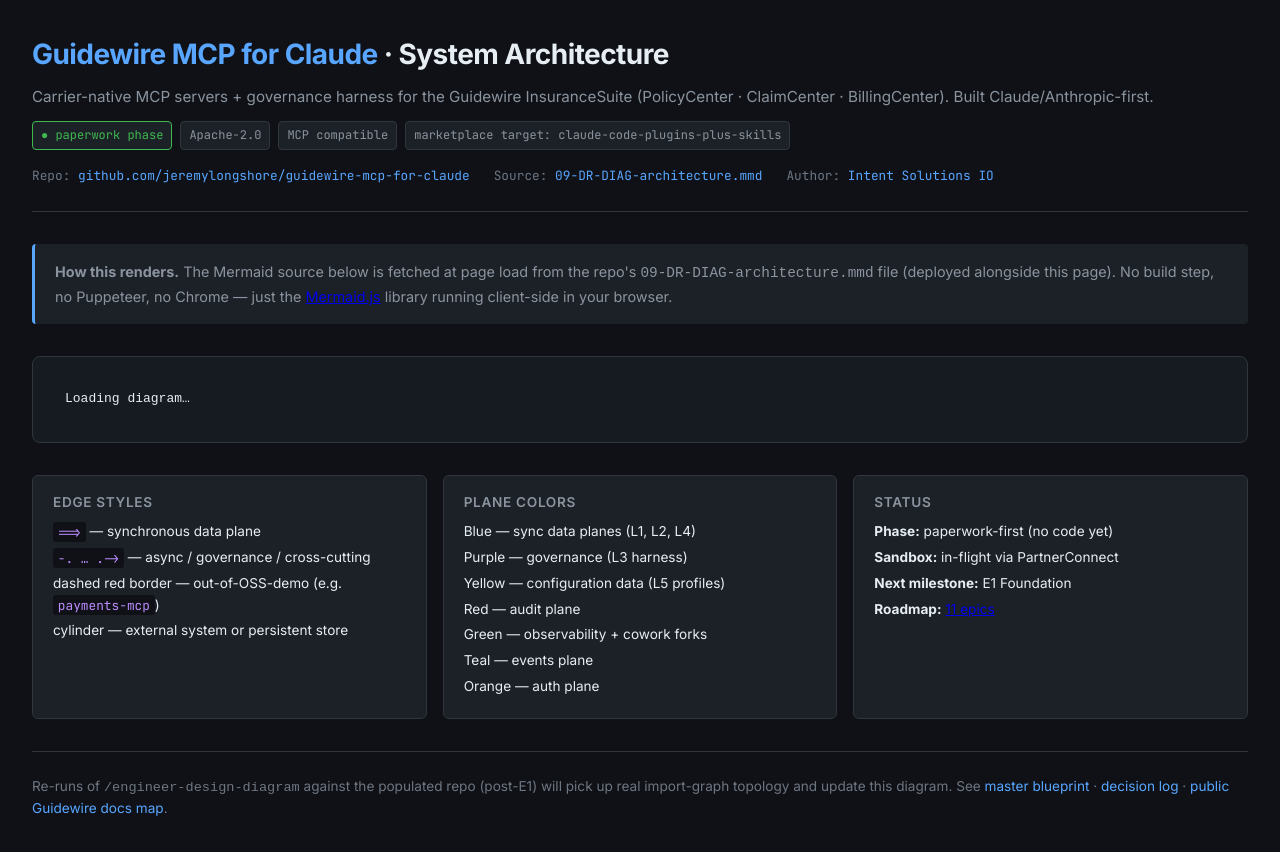
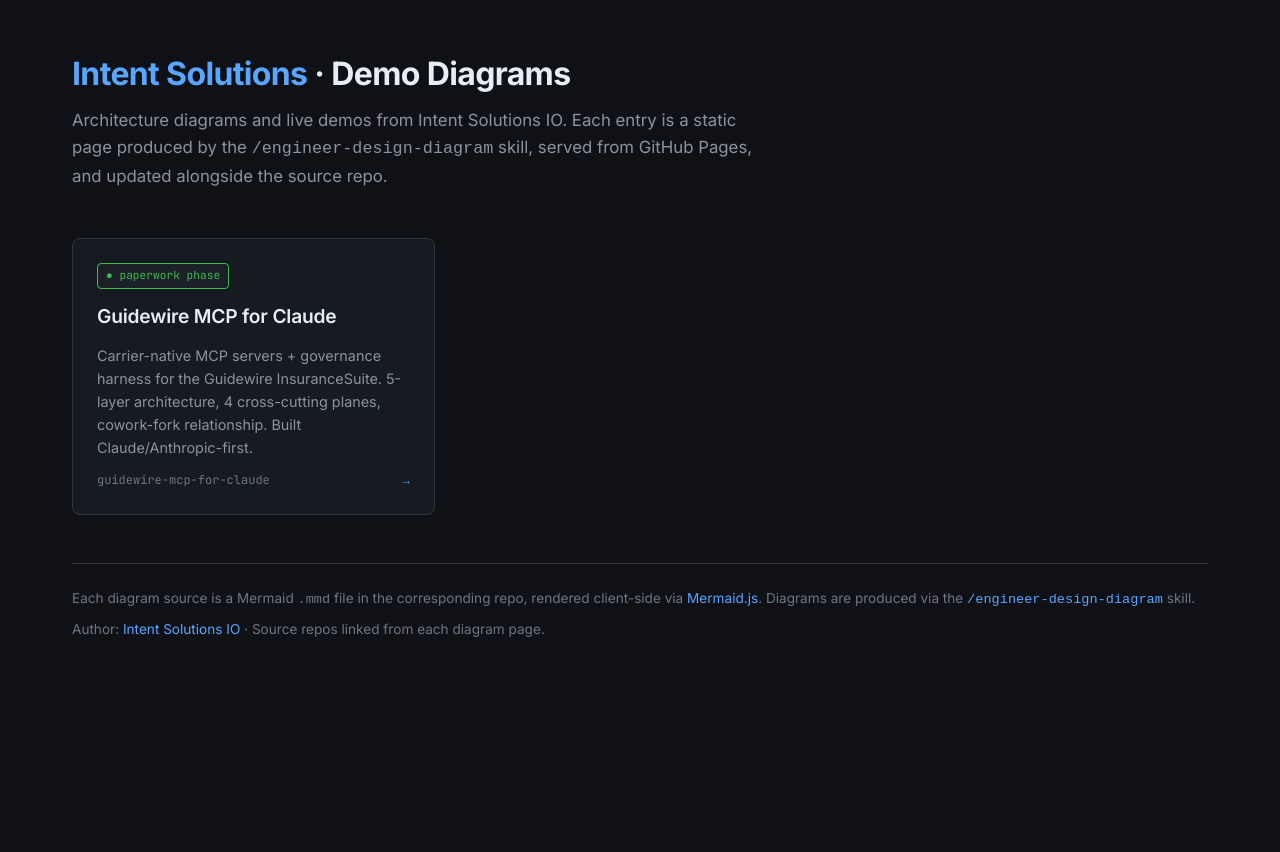
Before and after one commit to jeremylongshore/guidewire-mcp-for-claude, a plain HTML site: page pages/index.html in a window 1280 px wide. After the commit the page ends 800 px from the top, so only its background shows below. Drawn offline with Linux system fonts and the light colour scheme.

Commit message:
chore(pages): restructure into multi-project demo hub (#34)
Per Jeremy 2026-05-04: 'demo intent / and then guidewiremcp', 'we
have a lot if demo diagrams', 'so demo.intentsolutions.io/guidewitemcp'
— meaning: demo.intentsolutions.io is intended as a HUB for multiple
project diagrams, not single-project. URL pattern:

  demo.intentsolutions.io/                  hub index (cards link out)
  demo.intentsolutions.io/guidewire-mcp/    guidewire diagram (this PR)
  demo.intentsolutions.io/<future-project>/ future demos

Restructure:

  pages/CNAME                          (unchanged — demo.intentsolutions.io)
  pages/index.html                     (NEW — hub: list of demo cards)
  pages/guidewire-mcp/index.html       (MOVED from pages/index.html)
  pages/guidewire-mcp/                 (workflow drops .mmd here)

Workflow change:

  Build step now does `cp -r pages/* _site/` then drops the .mmd
  source into _site/guidewire-mcp/. Future projects add a card to
  pages/index.html + a subdir under pages/<slug>/ + a copy line in
  the workflow.

Hub index design:

  Single grid of cards, each linking to a project subdir. Cards
  carry status badges (paperwork phase, etc.). Initial card:
  guidewire-mcp. Inline HTML comment shows the pattern for adding
  future demos. Same dark theme (Inter + JetBrains Mono, GitHub
  palette) as the project pages.

README badge updated:

  https://demo.intentsolutions.io           →  https://demo.intentsolutions.io/guidewire-mcp/
  badge label: 'Live diagram · demo.intentsolutions.io/guidewire-mcp'

Note: the dental-billing-mcp diagram (formerly served at
demo.intentsolutions.io/ on the OLD VPS @ 194.113.67.242) can be
migrated into this hub by:
  1. Copying its HTML to pages/dental-billing-mcp/index.html
  2. Copying its diagram source alongside
  3. Adding a card to pages/index.html
  4. Adding a copy line to the workflow's Assemble-site step
Source repo: jeremylongshore/dental-billing-mcp-demo.

Will document this pattern in the global /engineer-design-diagram
skill (separate follow-up commit).

Refs #2 ([Blueprint] master blueprint paperwork epic)

Co-authored-by: jeremylongshore <jeremylongshore@users.noreply.github.com>

```diff
--- a/pages/index.html
+++ b/pages/index.html
@@ -3,8 +3,8 @@
 <head>
   <meta charset="UTF-8">
   <meta name="viewport" content="width=device-width, initial-scale=1.0">
-  <title>Guidewire MCP for Claude · Architecture</title>
-  <meta name="description" content="System architecture for Guidewire MCP for Claude — carrier-native MCP servers + governance harness for the Guidewire InsuranceSuite.">
+  <title>Intent Solutions · Demo Diagrams</title>
+  <meta name="description" content="Architecture diagrams + demos from Intent Solutions IO. Each entry is a static page produced by /engineer-design-diagram, served from GitHub Pages.">
   <link rel="preconnect" href="https://fonts.googleapis.com">
   <link rel="preconnect" href="https://fonts.gstatic.com" crossorigin>
   <link href="https://fonts.googleapis.com/css2?family=Inter:wght@400;500;600;700&family=JetBrains+Mono:wght@400;500;600&display=swap" rel="stylesheet">
@@ -13,7 +13,9 @@
       --bg-page: #0f1117;
       --bg-surface: #161b22;
       --bg-raised: #1c2128;
+      --bg-raised-hover: #22272e;
       --border-subtle: #30363d;
+      --border-accent: #58a6ff;
       --text-primary: #e6edf3;
       --text-secondary: #8b949e;
       --text-muted: #6e7681;
@@ -32,218 +34,129 @@
       line-height: 1.6;
       min-height: 100vh;
     }
-    .container { max-width: 1600px; margin: 0 auto; padding: 2rem; }
-    header {
-      border-bottom: 1px solid var(--border-subtle);
-      padding-bottom: 1.5rem;
-      margin-bottom: 2rem;
-    }
-    .badges {
-      display: flex; gap: 0.5rem; flex-wrap: wrap;
-      margin-top: 0.75rem; font-family: 'JetBrains Mono', monospace;
-      font-size: 0.75rem;
-    }
-    .badge {
-      padding: 0.25rem 0.5rem;
-      border-radius: 4px;
-      background: var(--bg-raised);
-      border: 1px solid var(--border-subtle);
-      color: var(--text-secondary);
-    }
-    .badge.live { color: var(--accent-green); border-color: var(--accent-green); }
+    .container { max-width: 1200px; margin: 0 auto; padding: 3rem 2rem; }
+    header { margin-bottom: 3rem; }
     h1 {
-      font-size: 1.75rem; font-weight: 700;
-      letter-spacing: -0.02em;
+      font-size: 2rem; font-weight: 700; letter-spacing: -0.02em;
+      margin-bottom: 0.5rem;
     }
     h1 .accent { color: var(--accent-blue); }
-    .subtitle {
-      color: var(--text-secondary);
-      margin-top: 0.5rem;
-      font-size: 0.95rem;
+    .subtitle { color: var(--text-secondary); font-size: 1.05rem; max-width: 65ch; }
+
+    .grid {
+      display: grid;
+      grid-template-columns: repeat(auto-fill, minmax(340px, 1fr));
+      gap: 1.5rem;
+      margin-top: 2rem;
     }
-    .meta-row {
-      display: flex; gap: 1.5rem; flex-wrap: wrap;
-      margin-top: 1rem;
-      font-family: 'JetBrains Mono', monospace;
-      font-size: 0.8rem;
-      color: var(--text-muted);
-    }
-    .meta-row a { color: var(--accent-blue); text-decoration: none; }
-    .meta-row a:hover { text-decoration: underline; }
-
-    .diagram-card {
+    .card {
       background: var(--bg-surface);
       border: 1px solid var(--border-subtle);
       border-radius: 8px;
-      padding: 2rem;
-      overflow-x: auto;
-      margin-bottom: 2rem;
+      padding: 1.5rem;
+      text-decoration: none;
+      color: inherit;
+      display: flex;
+      flex-direction: column;
+      gap: 0.75rem;
+      transition: border-color 0.15s, transform 0.15s;
     }
-    .diagram-card svg { display: block; margin: 0 auto; max-width: 100%; height: auto; }
-
-    .legend {
-      display: grid;
-      grid-template-columns: repeat(auto-fit, minmax(280px, 1fr));
-      gap: 1rem;
-      margin-bottom: 2rem;
+    .card:hover {
+      border-color: var(--border-accent);
+      transform: translateY(-1px);
     }
-    .legend-card {
+    .card .badge {
+      align-self: flex-start;
+      font-family: 'JetBrains Mono', monospace;
+      font-size: 0.7rem;
+      padding: 0.2rem 0.5rem;
+      border-radius: 4px;
       background: var(--bg-raised);
+      color: var(--text-secondary);
       border: 1px solid var(--border-subtle);
-      border-radius: 6px;
-      padding: 1rem 1.25rem;
     }
-    .legend-card h3 {
-      font-size: 0.85rem; font-weight: 600;
-      color: var(--text-secondary); text-transform: uppercase;
-      letter-spacing: 0.05em; margin-bottom: 0.5rem;
+    .card .badge.live { color: var(--accent-green); border-color: var(--accent-green); }
+    .card .badge.preview { color: var(--accent-purple); border-color: var(--accent-purple); }
+    .card h2 {
+      font-size: 1.2rem;
+      font-weight: 600;
+      letter-spacing: -0.01em;
     }
-    .legend-card ul { list-style: none; font-size: 0.85rem; }
-    .legend-card li { margin-bottom: 0.25rem; color: var(--text-primary); }
-    .legend-card code {
+    .card p {
+      color: var(--text-secondary);
+      font-size: 0.9rem;
+    }
+    .card .meta {
+      margin-top: auto;
       font-family: 'JetBrains Mono', monospace;
-      font-size: 0.8rem;
-      background: var(--bg-page);
-      padding: 0.1rem 0.3rem;
-      border-radius: 3px;
-      color: var(--accent-purple);
+      font-size: 0.75rem;
+      color: var(--text-muted);
+      display: flex;
+      justify-content: space-between;
+      align-items: center;
     }
+    .card .arrow { color: var(--accent-blue); }
 
     footer {
       border-top: 1px solid var(--border-subtle);
       padding-top: 1.5rem;
-      margin-top: 2rem;
+      margin-top: 3rem;
       font-size: 0.85rem;
       color: var(--text-muted);
     }
     footer a { color: var(--accent-blue); text-decoration: none; }
     footer a:hover { text-decoration: underline; }
-
-    .note {
-      padding: 1rem 1.25rem;
-      background: var(--bg-raised);
-      border-left: 3px solid var(--accent-blue);
-      border-radius: 4px;
-      font-size: 0.9rem;
-      color: var(--text-secondary);
-      margin-bottom: 2rem;
-    }
-
-    /* Mermaid override — we use the dark theme, but make sure the
-       background of the rendered SVG inherits our card background. */
-    .mermaid svg { background: transparent !important; }
   </style>
 </head>
 <body>
   <div class="container">
     <header>
-      <h1><span class="accent">Guidewire MCP for Claude</span> · System Architecture</h1>
+      <h1><span class="accent">Intent Solutions</span> · Demo Diagrams</h1>
       <p class="subtitle">
-        Carrier-native MCP servers + governance harness for the Guidewire InsuranceSuite
-        (PolicyCenter · ClaimCenter · BillingCenter). Built Claude/Anthropic-first.
+        Architecture diagrams and live demos from Intent Solutions IO. Each entry
+        is a static page produced by the <code>/engineer-design-diagram</code>
+        skill, served from GitHub Pages, and updated alongside the source repo.
       </p>
-      <div class="badges">
-        <span class="badge live">● paperwork phase</span>
-        <span class="badge">Apache-2.0</span>
-        <span class="badge">MCP compatible</span>
-        <span class="badge">marketplace target: claude-code-plugins-plus-skills</span>
-      </div>
-      <div class="meta-row">
-        <span>Repo: <a href="https://github.com/jeremylongshore/guidewire-mcp-for-claude" target="_blank" rel="noopener">github.com/jeremylongshore/guidewire-mcp-for-claude</a></span>
-        <span>Source: <a href="https://github.com/jeremylongshore/guidewire-mcp-for-claude/blob/main/000-docs/blueprint/09-DR-DIAG-architecture.mmd" target="_blank" rel="noopener">09-DR-DIAG-architecture.mmd</a></span>
-        <span>Author: <a href="https://intentsolutions.io" target="_blank" rel="noopener">Intent Solutions IO</a></span>
-      </div>
     </header>
 
-    <div class="note">
-      <strong>How this renders.</strong>
-      The Mermaid source below is fetched at page load from the repo's
-      <code>09-DR-DIAG-architecture.mmd</code> file (deployed alongside this page).
-      No build step, no Puppeteer, no Chrome — just the <a href="https://mermaid.js.org" target="_blank" rel="noopener">Mermaid.js</a> library running client-side in your browser.
-    </div>
+    <div class="grid">
+      <a class="card" href="./guidewire-mcp/">
+        <span class="badge live">● paperwork phase</span>
+        <h2>Guidewire MCP for Claude</h2>
+        <p>
+          Carrier-native MCP servers + governance harness for the Guidewire
+          InsuranceSuite. 5-layer architecture, 4 cross-cutting planes, cowork-fork
+          relationship. Built Claude/Anthropic-first.
+        </p>
+        <div class="meta">
+          <span>guidewire-mcp-for-claude</span>
+          <span class="arrow">→</span>
+        </div>
+      </a>
 
-    <div class="diagram-card">
-      <pre id="diagram" class="mermaid">Loading diagram&hellip;</pre>
-    </div>
-
-    <div class="legend">
-      <div class="legend-card">
-        <h3>Edge styles</h3>
-        <ul>
-          <li><code>==&gt;</code> &mdash; synchronous data plane</li>
-          <li><code>-. &hellip; .-&gt;</code> &mdash; async / governance / cross-cutting</li>
-          <li>dashed red border &mdash; out-of-OSS-demo (e.g. <code>payments-mcp</code>)</li>
-          <li>cylinder &mdash; external system or persistent store</li>
-        </ul>
-      </div>
-      <div class="legend-card">
-        <h3>Plane colors</h3>
-        <ul>
-          <li>Blue &mdash; sync data planes (L1, L2, L4)</li>
-          <li>Purple &mdash; governance (L3 harness)</li>
-          <li>Yellow &mdash; configuration data (L5 profiles)</li>
-          <li>Red &mdash; audit plane</li>
-          <li>Green &mdash; observability + cowork forks</li>
-          <li>Teal &mdash; events plane</li>
-          <li>Orange &mdash; auth plane</li>
-        </ul>
-      </div>
-      <div class="legend-card">
-        <h3>Status</h3>
-        <ul>
-          <li><strong>Phase:</strong> paperwork-first (no code yet)</li>
-          <li><strong>Sandbox:</strong> in-flight via PartnerConnect</li>
-          <li><strong>Next milestone:</strong> E1 Foundation</li>
-          <li><strong>Roadmap:</strong> <a href="https://github.com/jeremylongshore/guidewire-mcp-for-claude/blob/main/000-docs/blueprint/07-ROADMAP.md" target="_blank" rel="noopener">11 epics</a></li>
-        </ul>
-      </div>
+      <!-- Future demos: drop a new card here. Pattern:
+           <a class="card" href="./<project-slug>/">
+             <span class="badge live">● status</span>
+             <h2>Project Title</h2>
+             <p>One-paragraph description.</p>
+             <div class="meta"><span>repo-name</span><span class="arrow">→</span></div>
+           </a>
+      -->
     </div>
 
     <footer>
       <p>
-        Re-runs of <code>/engineer-design-diagram</code> against the populated repo (post-E1) will pick up real import-graph topology and update this diagram.
-        See <a href="https://github.com/jeremylongshore/guidewire-mcp-for-claude/blob/main/000-docs/blueprint/00-MASTER-BLUEPRINT.md" target="_blank" rel="noopener">master blueprint</a>
-        · <a href="https://github.com/jeremylongshore/guidewire-mcp-for-claude/blob/main/000-docs/004-DR-DEC-architecture-decisions.md" target="_blank" rel="noopener">decision log</a>
-        · <a href="https://github.com/jeremylongshore/guidewire-mcp-for-claude/blob/main/000-docs/005-DR-REF-guidewire-public-resources.md" target="_blank" rel="noopener">public Guidewire docs map</a>.
+        Each diagram source is a Mermaid <code>.mmd</code> file in the
+        corresponding repo, rendered client-side via <a href="https://mermaid.js.org" target="_blank" rel="noopener">Mermaid.js</a>.
+        Diagrams are produced via the
+        <a href="https://github.com/jeremylongshore/claude-code-plugins-plus-skills" target="_blank" rel="noopener"><code>/engineer-design-diagram</code></a>
+        skill.
+      </p>
+      <p style="margin-top: 0.5rem;">
+        Author: <a href="https://intentsolutions.io" target="_blank" rel="noopener">Intent Solutions IO</a>
+        · Source repos linked from each diagram page.
       </p>
     </footer>
   </div>
-
-  <script type="module">
-    import mermaid from 'https://cdn.jsdelivr.net/npm/mermaid@11/dist/mermaid.esm.min.mjs';
-
-    mermaid.initialize({
-      startOnLoad: false,
-      theme: 'dark',
-      themeVariables: {
-        background: '#0f1117',
-        primaryColor: '#1c2128',
-        primaryTextColor: '#e6edf3',
-        primaryBorderColor: '#30363d',
-        lineColor: '#8b949e',
-        secondaryColor: '#161b22',
-        tertiaryColor: '#0f1117'
-      },
-      flowchart: { htmlLabels: true, curve: 'basis' },
-      securityLevel: 'loose'
-    });
-
-    async function loadAndRender() {
-      const target = document.getElementById('diagram');
-      try {
-        const res = await fetch('./09-DR-DIAG-architecture.mmd', { cache: 'no-store' });
-        if (!res.ok) throw new Error(`HTTP ${res.status}`);
-        const src = await res.text();
-        target.textContent = src;
-        target.removeAttribute('data-processed');
-        await mermaid.run({ nodes: [target] });
-      } catch (err) {
-        target.textContent = `Failed to load diagram: ${err.message}\n\nView the Mermaid source directly:\nhttps://github.com/jeremylongshore/guidewire-mcp-for-claude/blob/main/000-docs/blueprint/09-DR-DIAG-architecture.mmd`;
-        target.style.color = 'var(--text-muted)';
-      }
-    }
-
-    loadAndRender();
-  </script>
 </body>
 </html>
```
Also changed, not shown: pages/guidewire-mcp/index.html (added, +249 -0 lines), .github/workflows/deploy-pages.yml, README.md, 1 other file.
